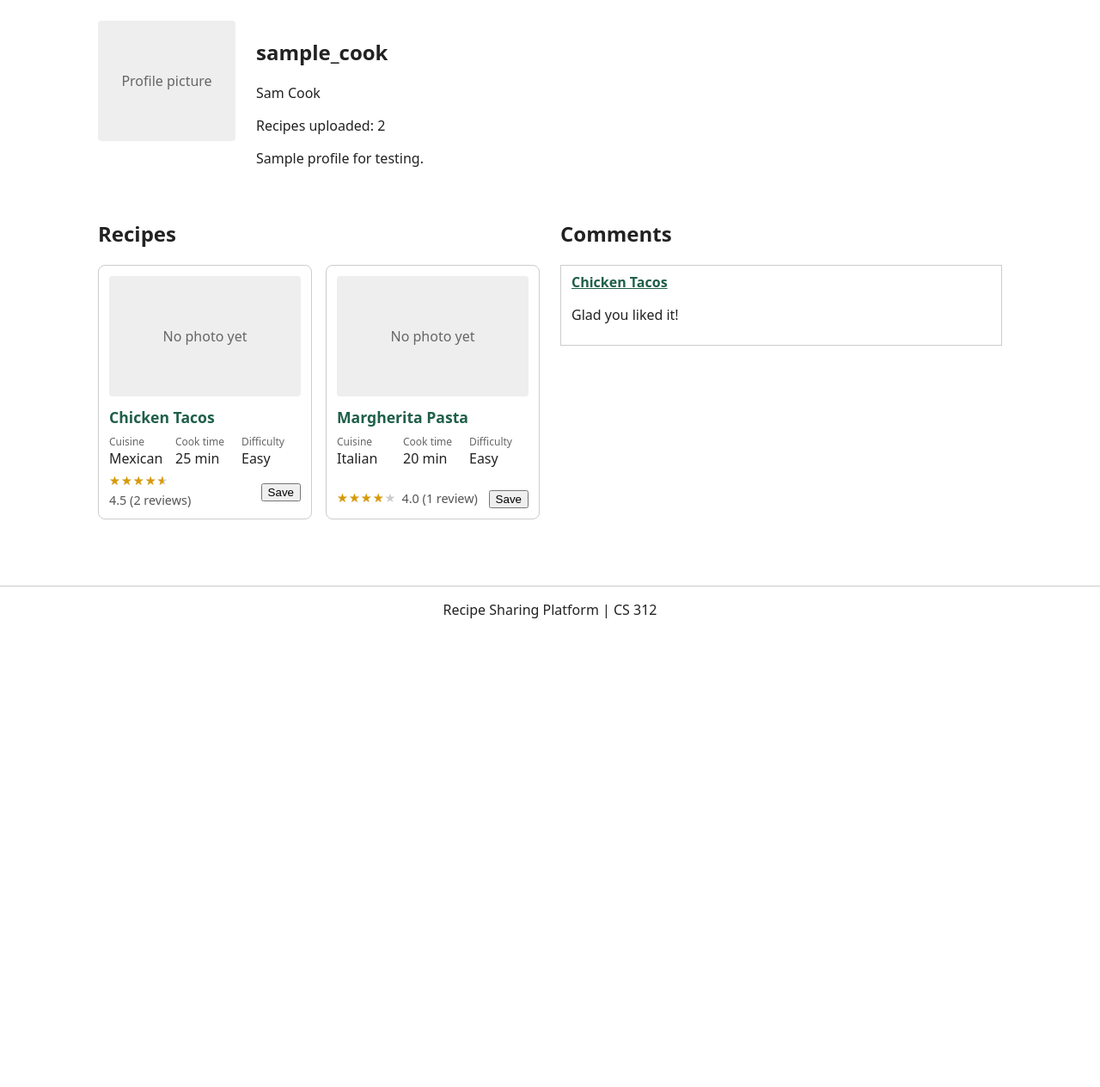
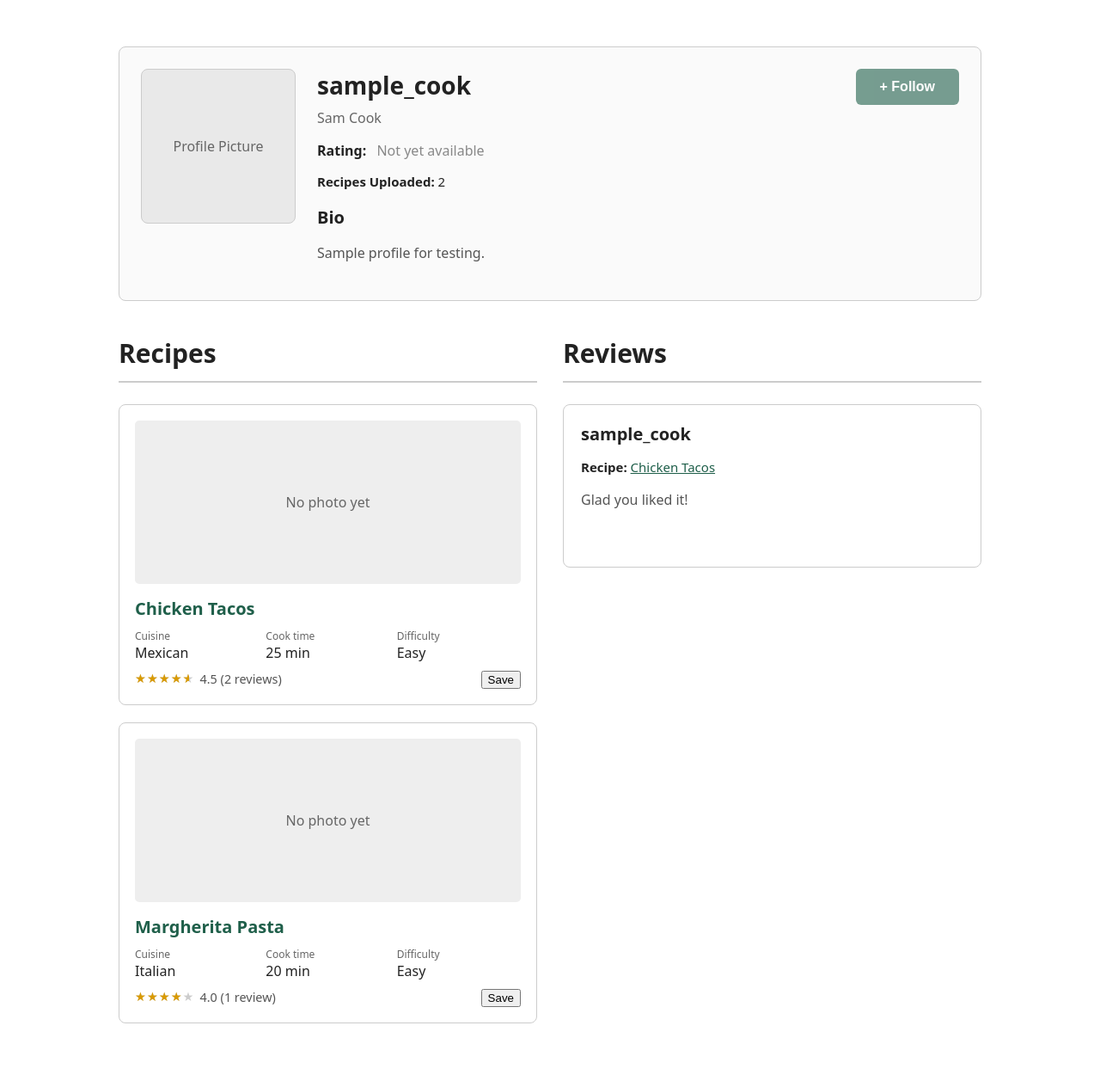
Before and after one commit to ssan9876/CS312-Group-Project, a Node server app: page /profile/sample_cook in a window 1280 px wide. Shown: the part 64-1328 px from the top of the page at 86% size. Before the commit the page ends 783 px from the top, so only its background shows below. Run offline with Node 20, Linux system fonts and the light colour scheme; some libraries are stand-ins or nearby versions.

Commit message:
Added the user profile page layout and added styling

```diff
--- a/public/css/style.css
+++ b/public/css/style.css
@@ -83,3 +83,119 @@ a { color: #1f5f4a; }
 .profile-summary { display: flex; gap: 24px; margin-bottom: 24px; }
 .profile-photo { width: 160px; flex-shrink: 0; }
 .profile-columns { display: grid; grid-template-columns: 1fr 1fr; gap: 24px; }
+
+/* The Profile Section */
+/* USER PROFILE PAGE: append this file's contents to public/css/style.css.
+   Styles are scoped to the profile page to avoid changing other pages. */
+.profile-page {
+  width: 100%;
+  max-width: 1100px;
+  margin: 0 auto;
+  padding: 30px 24px 50px;
+  flex: 1;
+}
+.profile-page .profile-summary {
+  display: flex;
+  align-items: flex-start;
+  gap: 25px;
+  padding: 25px;
+  margin-bottom: 40px;
+  background: #fafafa;
+  border: 1px solid #ccc;
+  border-radius: 8px;
+}
+.profile-picture-container { flex-shrink: 0; }
+.profile-page .profile-photo {
+  width: 180px;
+  height: 180px;
+  display: flex;
+  align-items: center;
+  justify-content: center;
+  background: #e9e9e9;
+  border: 1px solid #ccc;
+  border-radius: 8px;
+  color: #666;
+  text-align: center;
+}
+.profile-information { flex: 1; min-width: 0; }
+.profile-username { font-size: 28px; margin: 0 0 8px; }
+.profile-fullname { font-size: 16px; color: #666; margin: 0 0 15px; }
+.profile-rating { margin-bottom: 15px; font-size: 16px; }
+.rating-placeholder { margin-left: 8px; color: #888; }
+.profile-recipe-count { margin-bottom: 18px; font-size: 15px; }
+.profile-bio { margin-top: 15px; }
+.profile-bio h2 { font-size: 20px; margin: 0 0 8px; }
+.profile-bio p { color: #555; line-height: 1.6; overflow-wrap: anywhere; }
+.profile-follow { margin-left: auto; flex-shrink: 0; }
+.follow-button {
+  padding: 12px 28px;
+  background: #1f5f4a;
+  color: white;
+  border: 0;
+  border-radius: 6px;
+  font-size: 16px;
+  font-weight: 600;
+  cursor: pointer;
+}
+.follow-button:hover:not(:disabled) { background: #174a39; }
+.follow-button:disabled { opacity: .6; cursor: not-allowed; }
+.profile-page .profile-columns {
+  display: grid;
+  grid-template-columns: minmax(0, 1fr) minmax(0, 1fr);
+  gap: 30px;
+  align-items: start;
+}
+.profile-recipes-section, .profile-reviews-section { min-width: 0; }
+.profile-section-title {
+  font-size: 30px;
+  padding-bottom: 12px;
+  margin: 0 0 25px;
+  border-bottom: 2px solid #ccc;
+}
+.profile-recipe-list, .profile-review-list {
+  display: flex;
+  flex-direction: column;
+  gap: 20px;
+}
+.profile-recipe-list .recipe-card {
+  width: 100%;
+  min-width: 0;
+  padding: 18px;
+  background: #fff;
+  border: 1px solid #ccc;
+  border-radius: 8px;
+}
+.profile-recipe-list .recipe-photo { width: 100%; height: 190px; background: #eee; border-radius: 5px; }
+.profile-recipe-list .recipe-photo img { width: 100%; height: 100%; object-fit: cover; }
+.profile-recipe-list .recipe-card h3 { font-size: 20px; margin: 15px 0 10px; }
+.profile-review-card {
+  min-height: 190px;
+  padding: 20px;
+  background: #fff;
+  border: 1px solid #ccc;
+  border-radius: 8px;
+}
+.review-username { font-size: 20px; margin: 0 0 12px; }
+.review-recipe-title { font-size: 15px; margin-bottom: 15px; }
+.review-recipe-title a { color: #1f5f4a; text-decoration: underline; }
+.review-content { color: #555; line-height: 1.6; overflow-wrap: anywhere; }
+.profile-empty-message {
+  padding: 25px;
+  border: 1px dashed #ccc;
+  border-radius: 8px;
+  color: #666;
+  text-align: center;
+}
+@media (max-width: 800px) {
+  .profile-page .profile-summary { flex-wrap: wrap; }
+  .profile-page .profile-columns { grid-template-columns: 1fr; }
+  .profile-follow { margin-left: 0; }
+}
+@media (max-width: 480px) {
+  .profile-page { padding: 20px 12px; }
+  .profile-page .profile-summary { flex-direction: column; padding: 16px; }
+  .profile-page .profile-photo { width: 150px; height: 150px; }
+  .profile-username { font-size: 24px; }
+  .profile-section-title { font-size: 25px; }
+  .profile-follow, .follow-button { width: 100%; }
+}
--- a/views/profile.ejs
+++ b/views/profile.ejs
@@ -1,29 +1,61 @@
 <%- include('partials/header') %>
-<%# Open question: the sketch has a Follow button, but no task covers it. %>
-<section class="profile-summary">
-  <div class="recipe-photo profile-photo">Profile picture</div>
-  <div>
-    <h1><%= profile.username %></h1>
-    <p><%= profile.firstName %> <%= profile.lastName %></p>
-    <p>Recipes uploaded: <%= recipes.length %></p>
-    <p><%= profile.bio %></p>
-  </div>
-</section>
-<div class="profile-columns">
-  <section>
-    <h2>Recipes</h2>
-    <div class="recipe-grid">
-      <% recipes.forEach((recipe) => { %><%- include('partials/recipe-card', { recipe }) %><% }) %>
+
+<!-- User profile page: data supplied by routes/profile.js -->
+<div class="profile-page">
+  <section class="profile-summary" aria-label="User information">
+    <div class="profile-picture-container">
+      <div class="recipe-photo profile-photo">Profile Picture</div>
+    </div>
+
+    <div class="profile-information">
+      <h1 class="profile-username"><%= profile.username %></h1>
+      <p class="profile-fullname"><%= profile.firstName %> <%= profile.lastName %></p>
+      <p class="profile-rating"><strong>Rating:</strong> <span class="rating-placeholder">Not yet available</span></p>
+      <p class="profile-recipe-count"><strong>Recipes Uploaded:</strong> <%= recipes.length %></p>
+      <div class="profile-bio">
+        <h2>Bio</h2>
+        <p><%= profile.bio || 'This user has not added a bio yet.' %></p>
+      </div>
+    </div>
+
+    <!-- Follow functionality has not been implemented yet. -->
+    <div class="profile-follow">
+      <button class="follow-button" type="button" disabled>+ Follow</button>
     </div>
   </section>
-  <section>
-    <h2>Comments</h2>
-    <% comments.forEach((comment) => { %>
-      <div class="comment">
-        <strong><a href="/recipes/<%= comment.recipeId %>"><%= comment.recipeTitle %></a></strong>
-        <p><%= comment.body %></p>
+
+  <div class="profile-columns">
+    <section class="profile-recipes-section" aria-labelledby="profile-recipes-title">
+      <h2 id="profile-recipes-title" class="profile-section-title">Recipes</h2>
+      <div class="profile-recipe-list">
+        <% if (recipes.length > 0) { %>
+          <% recipes.forEach((recipe) => { %>
+            <%- include('partials/recipe-card', { recipe }) %>
+          <% }) %>
+        <% } else { %>
+          <p class="profile-empty-message">This user has not uploaded any recipes yet.</p>
+        <% } %>
       </div>
-    <% }) %>
-  </section>
+    </section>
+
+    <section class="profile-reviews-section" aria-labelledby="profile-reviews-title">
+      <h2 id="profile-reviews-title" class="profile-section-title">Reviews</h2>
+      <div class="profile-review-list">
+        <% if (comments.length > 0) { %>
+          <% comments.forEach((comment) => { %>
+            <article class="profile-review-card">
+              <h3 class="review-username"><%= profile.username %></h3>
+              <p class="review-recipe-title">
+                <strong>Recipe:</strong>
+                <a href="/recipes/<%= comment.recipeId %>"><%= comment.recipeTitle %></a>
+              </p>
+              <p class="review-content"><%= comment.body %></p>
+            </article>
+          <% }) %>
+        <% } else { %>
+          <p class="profile-empty-message">This user has not written any reviews yet.</p>
+        <% } %>
+      </div>
+    </section>
+  </div>
 </div>
-<%- include('partials/footer') %>
```
